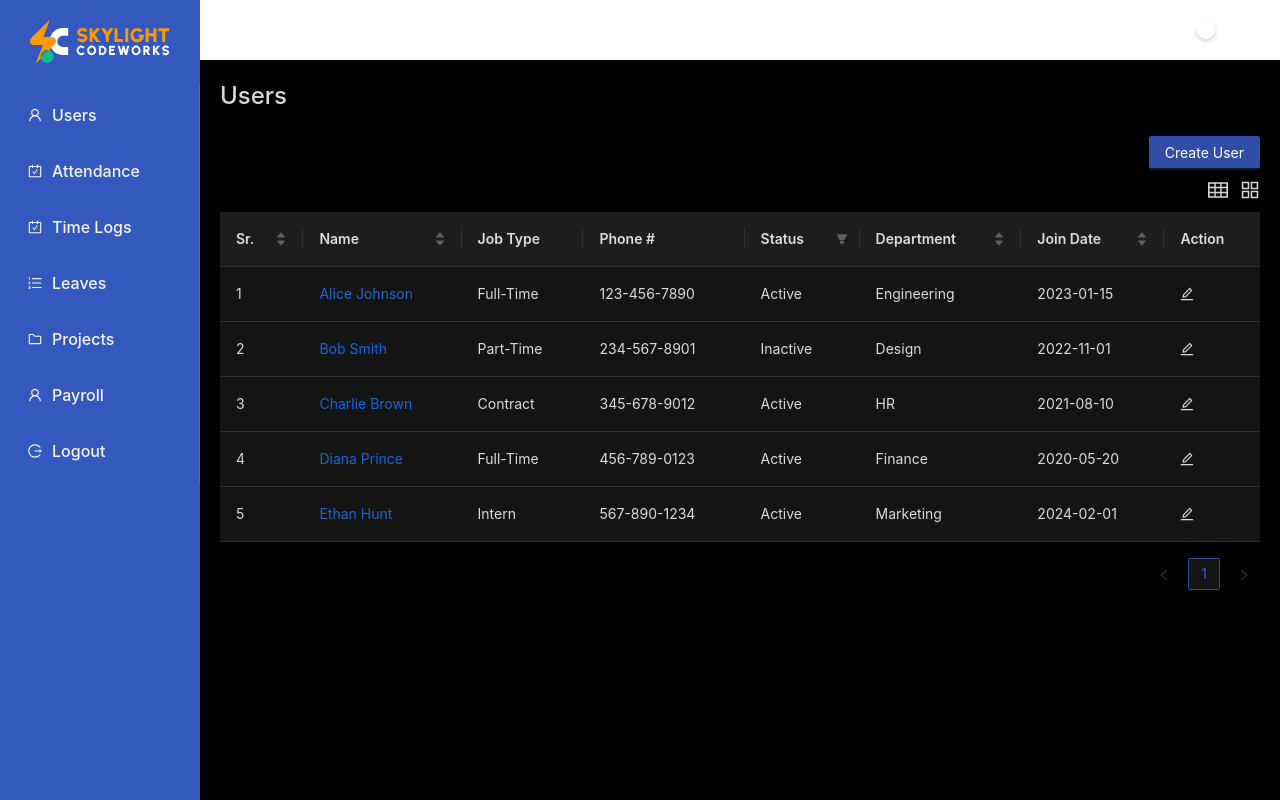
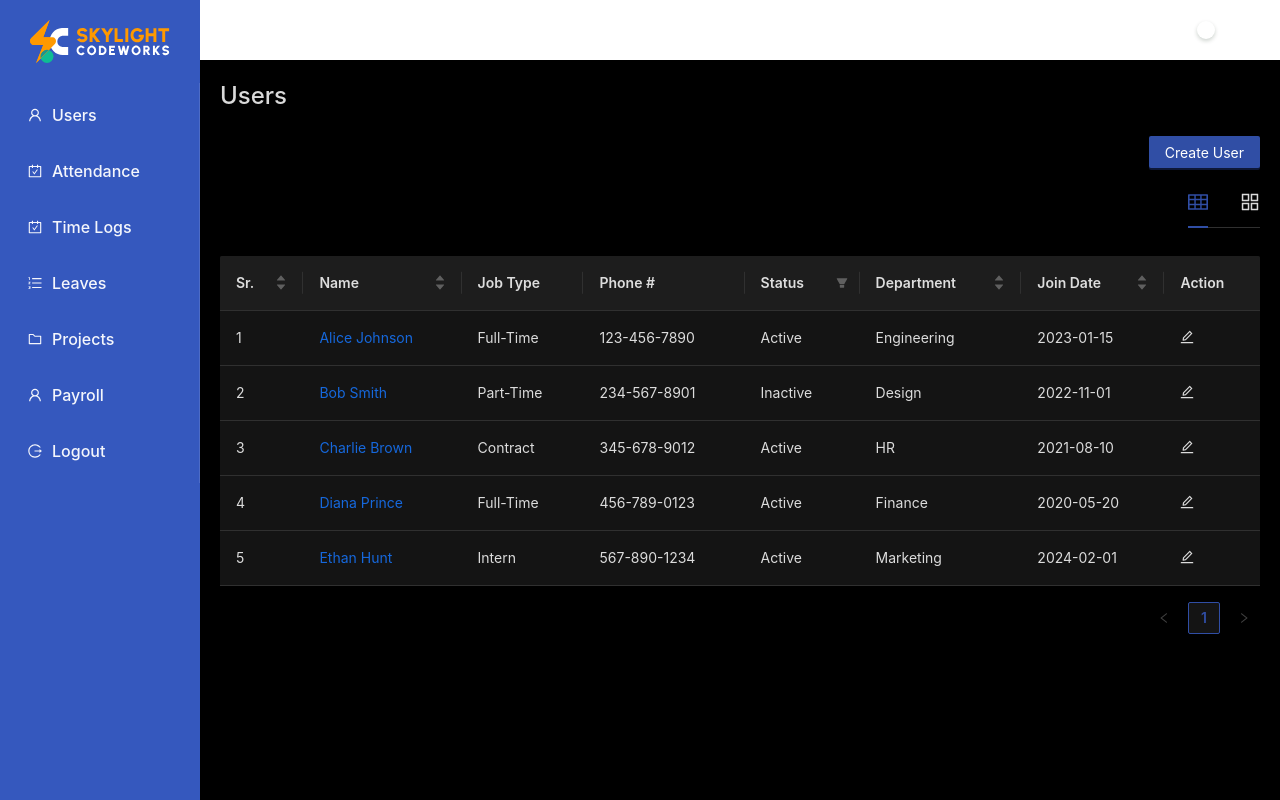
Before and after one commit to musamueed19/AntD-SkyLogs-V2.0, a Next.js app: page /dashboard/users in a window 1280 px wide. Built offline with nearby package versions, Linux system fonts and the light colour scheme; what @ant-design/nextjs-registry would draw is missing.

Commit message:
table view custom tab created

```diff
--- a/src/app/dashboard/users/page.jsx
+++ b/src/app/dashboard/users/page.jsx
@@ -1,5 +1,6 @@
 "use client";
 
+import TableViewTabs from "@/components/TableViewTabs";
 import CreateUser from "@/components/userModule/CreateUser";
 import EditUser from "@/components/userModule/EditUser";
 import UserTable from "@/components/userModule/UserTable";
@@ -18,7 +19,8 @@ const UsersPage = () => {
     <div className="">
       <h1 className="font-medium text-2xl mb-6">Users</h1>
 
-      <Flex className="w-full" justify="end">
+      <div className="flex items-center justify-end gap-x-3 w-full">
+        {/* Add Buttion */}
         <Button
           type="primary"
           onClick={() => {
@@ -28,7 +30,7 @@ const UsersPage = () => {
         >
           Create User
         </Button>
-      </Flex>
+      </div>
 
       {/* UserTable */}
       <UserTable setModalType={setModalType} setIsModalOpen={setIsModalOpen} />
--- a/src/app/not-found.jsx
+++ b/src/app/not-found.jsx
@@ -3,7 +3,7 @@ export default function NotFound() {
   return (
     <main class="grid min-h-full place-items-center bg-gray-900 px-6 py-24 sm:py-32 lg:px-8">
       <div class="text-center">
-        <p class="text-base font-semibold text-indigo-400">404</p>
+        <p class="font-semibold text-indigo-400 text-4xl">404</p>
         <h1 class="mt-4 text-5xl font-semibold tracking-tight text-balance text-white sm:text-7xl">
           Page not found
         </h1>
--- /dev/null
+++ b/src/components/TableViewTabs.jsx
@@ -0,0 +1,37 @@
+import { Tabs, Tooltip } from "antd";
+import { AppstoreOutlined, TableOutlined } from "@ant-design/icons";
+
+const TableViewTabs = ({ viewMode, setViewMode }) => {
+  const items = [
+    {
+      key: "table",
+      label: (
+        <Tooltip title="Table View">
+          <TableOutlined
+            className={`cursor-pointer text-xl ${
+              viewMode === "table" ? "text-blue-600" : "text-gray-500"
+            }`}
+            onClick={() => setViewMode("table")}
+          />
+        </Tooltip>
+      ),
+    },
+    {
+      key: "card",
+      label: (
+        <Tooltip title="Card View">
+          <AppstoreOutlined
+            className={`cursor-pointer text-xl ${
+              viewMode === "card" ? "text-blue-600" : "text-gray-500"
+            }`}
+            onClick={() => setViewMode("card")}
+          />
+        </Tooltip>
+      ),
+    },
+  ];
+
+  return <Tabs items={items} activeKey={viewMode} />;
+};
+
+export default TableViewTabs;
--- a/src/components/userModule/UserTable.jsx
+++ b/src/components/userModule/UserTable.jsx
@@ -1,19 +1,20 @@
 "use client";
 
 import React, { useState } from "react";
-import { Modal, Space, Table, Tag, Tooltip, Card } from "antd";
+import { Modal, Space, Table, Tag, Tooltip, Card, Tabs } from "antd";
 import { rows } from "@/contants/userData";
 import {
   EditOutlined,
   TableOutlined,
   AppstoreOutlined,
 } from "@ant-design/icons";
+import TableViewTabs from "../TableViewTabs";
 
 const UserTable = ({ setModalType, setIsModalOpen }) => {
   const [data, setData] = useState(rows);
   const [page, setPage] = useState(1);
   const [pageSize, setPageSize] = useState(10);
-  const [viewMode, setViewMode] = useState("table"); // 👈 table | card
+  const [viewMode, setViewMode] = useState("table");
 
   const columns = [
     {
@@ -82,23 +83,7 @@ const UserTable = ({ setModalType, setIsModalOpen }) => {
     <div className="my-3">
       {/* 🔹 View Switcher */}
       <div className="flex justify-end gap-3 mb-3">
-        <Tooltip title="Table View">
-          <TableOutlined
-            className={`cursor-pointer text-xl ${
-              viewMode === "table" ? "text-blue-600" : "text-gray-500"
-            }`}
-            onClick={() => setViewMode("table")}
-          />
-        </Tooltip>
-
-        <Tooltip title="Card View">
-          <AppstoreOutlined
-            className={`cursor-pointer text-xl ${
-              viewMode === "card" ? "text-blue-600" : "text-gray-500"
-            }`}
-            onClick={() => setViewMode("card")}
-          />
-        </Tooltip>
+        <TableViewTabs viewMode={viewMode} setViewMode={setViewMode} />
       </div>
 
       {/* 🔹 Conditional Render */}
```
